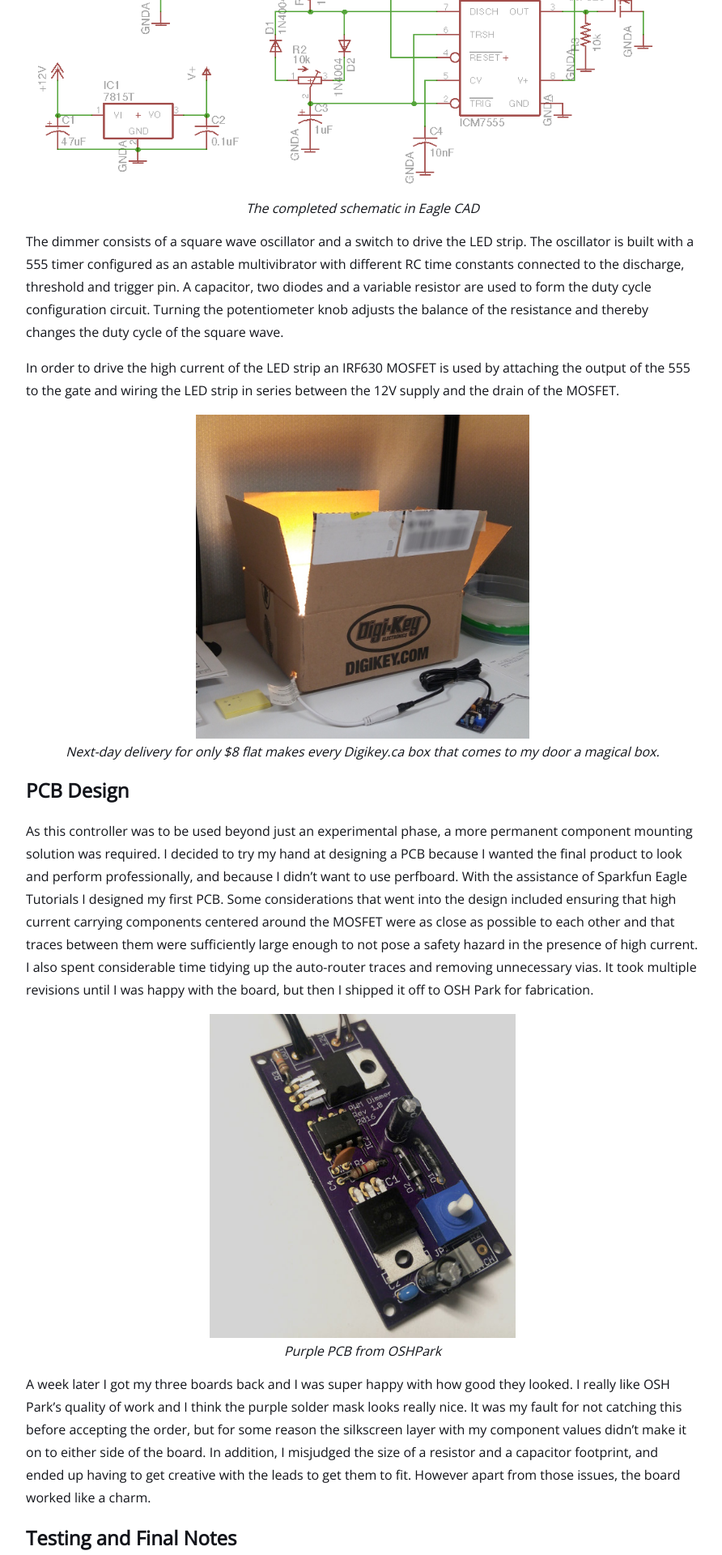
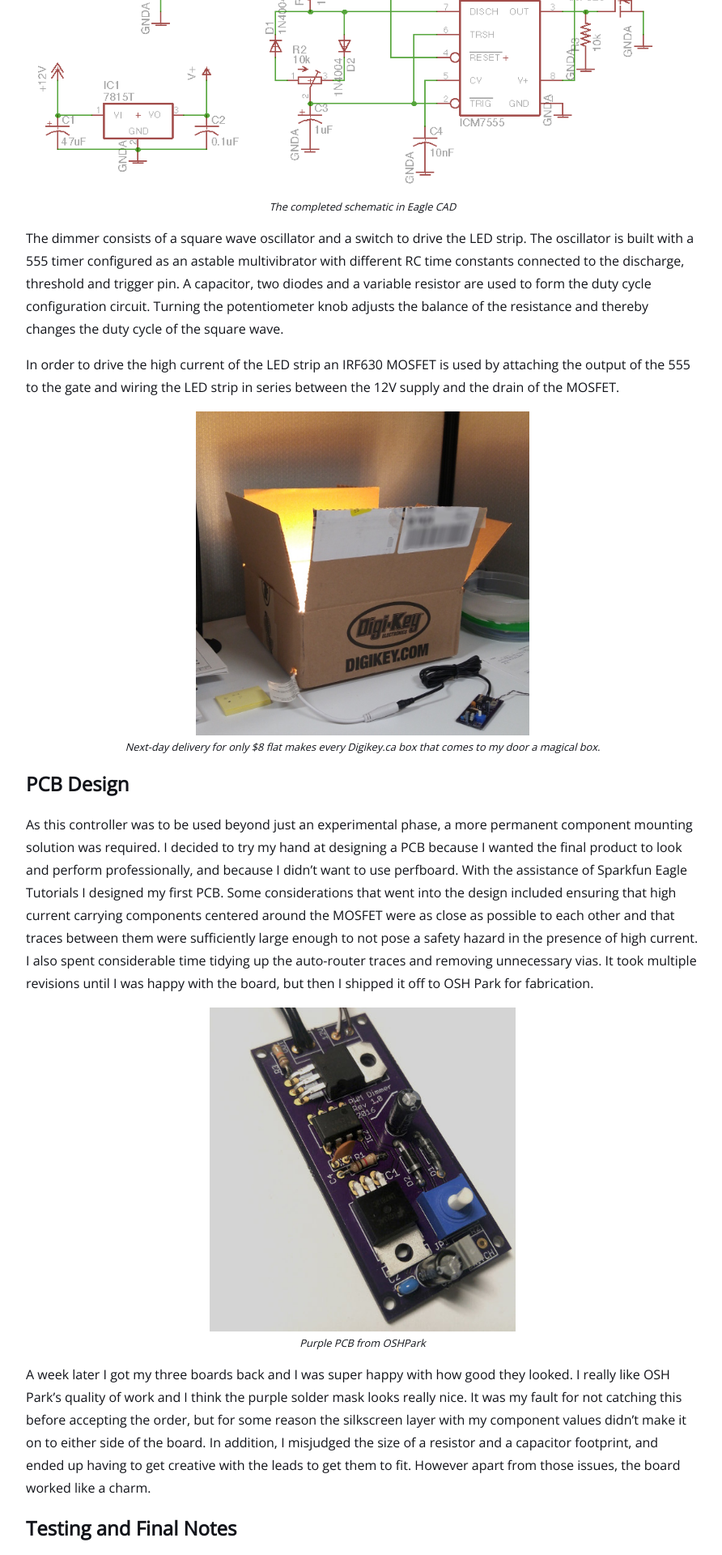
Before and after one commit to Aliasmk/aliasmk.github.io, a Jekyll site: the page built from _projects/pwmcontroller.md, in a window 1280 px wide. Shown: the part 1188-3108 px from the top of the page at 81% size, without its empty margins (192-1084 px from the left). Built offline with Jekyll 4.4.1, drawn with Linux system fonts in a browser that asks for light colours.

Commit message:
Will THIS fix the mobile usability issue??

```diff
--- a/_sass/main.scss
+++ b/_sass/main.scss
@@ -201,7 +201,7 @@
 }
 
 figcaption {
-  font-size: 0.8em;
+  font-size: 1em;
   font-style:italic;
 }
 
@@ -421,7 +421,7 @@
   }
 
   figcaption {
-    font-size: 1em;
+    font-size: 0.8em;
   }
 }
 
```
